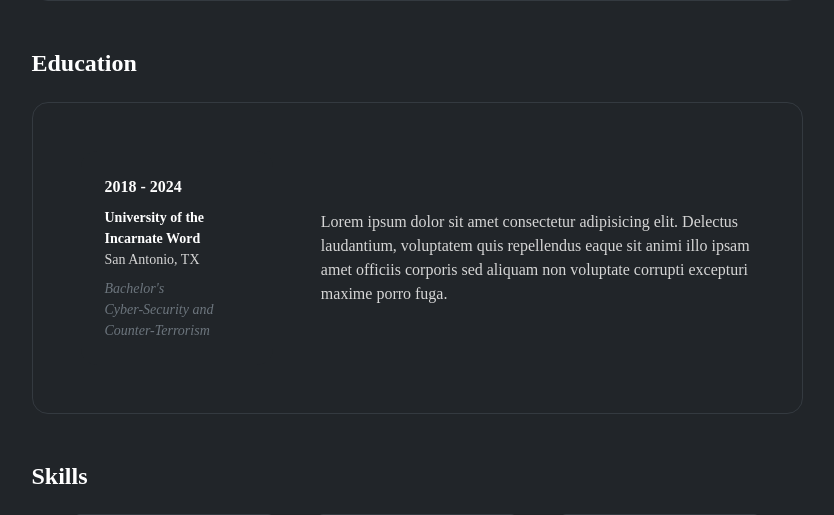
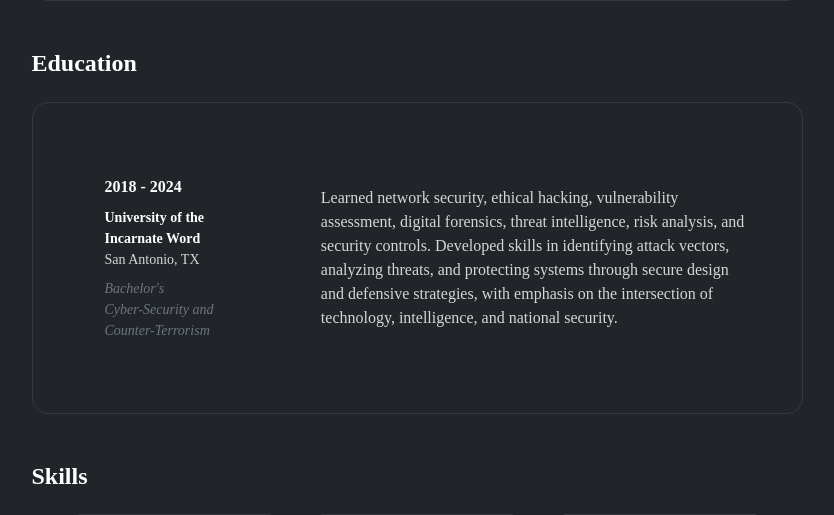
Before and after one commit to cy-cosmic/cosmic, a Django app: template portfolio/templates/resume.html in a window 1280 px wide. Shown: the part 1302-1817 px from the top of the page, without its empty margins (223-1057 px from the left). Run offline with Django 3.2, Linux system fonts and the light colour scheme; the template is opened without the code that fills it, so the values that code supplies are empty; some libraries are stand-ins or nearby versions; some web fonts are replaced.

Commit message:
amend resume page to remove lorem ipsum placeholder text in education section

```diff
--- a/portfolio/templates/resume.html
+++ b/portfolio/templates/resume.html
@@ -125,9 +125,7 @@
                                     </div>
                                 </div>
                                 <div class="col-lg-8">
-                                    <div class="color-soft">Lorem ipsum dolor sit amet consectetur adipisicing elit. Delectus laudantium,
-                                        voluptatem quis repellendus eaque sit animi illo ipsam amet officiis corporis
-                                        sed aliquam non voluptate corrupti excepturi maxime porro fuga.
+                                    <div class="color-soft">Learned network security, ethical hacking, vulnerability assessment, digital forensics, threat intelligence, risk analysis, and security controls. Developed skills in identifying attack vectors, analyzing threats, and protecting systems through secure design and defensive strategies, with emphasis on the intersection of technology, intelligence, and national security.
                                     </div>
                                 </div>
                             </div>
```
Also changed, not shown: 1 other file.
